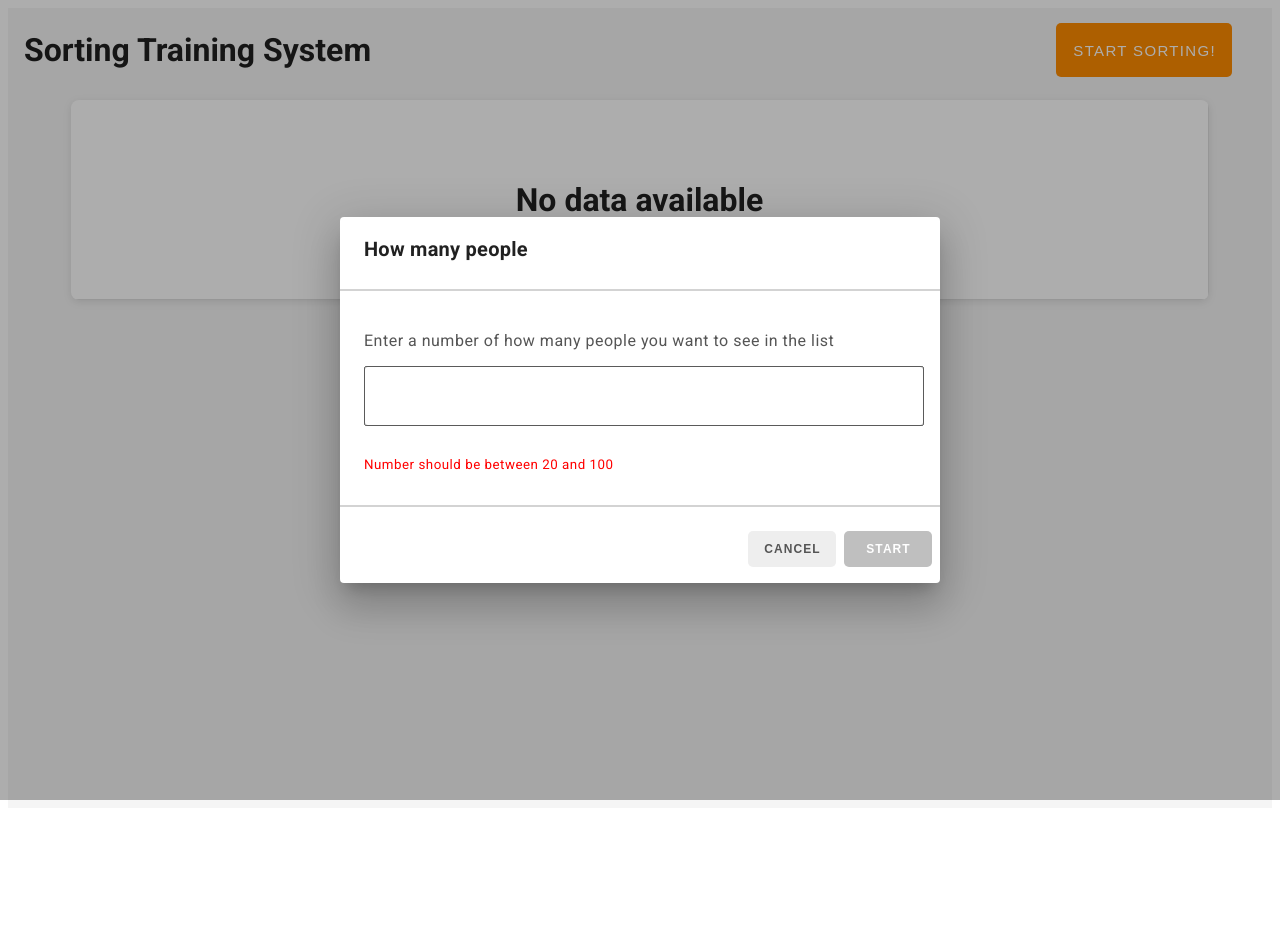
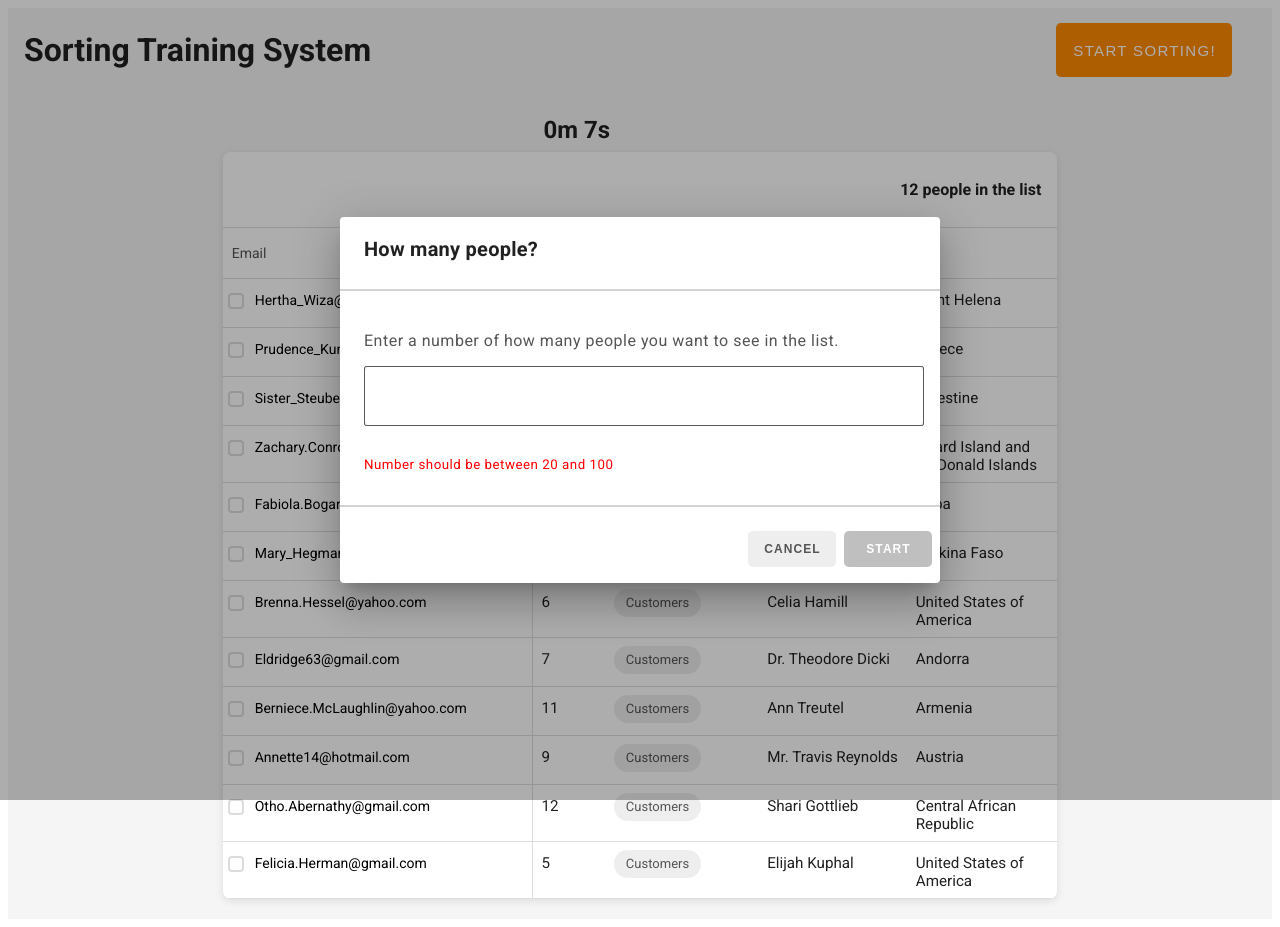
Before and after one commit to Tahmid79/vue-test-project, a Vue app: page / in a window 1280 px wide. Both pictures are taken after a click on the button "START SORTING!". Before the commit the page ends 816 px from the top, so only its background shows below. Built offline with nearby package versions, Linux system fonts and the light colour scheme.

Commit message:
add extra tag

```diff
--- a/src/components/DialogTest.vue
+++ b/src/components/DialogTest.vue
@@ -11,13 +11,13 @@
         ></v-btn>
       </template>
 
-      <v-card title="How many people">
+      <v-card title="How many people?">
         <hr class="divider-modal" />
         <v-card-text>
           <v-row dense>
             <v-col cols="12" md="12" sm="6">
               <p class="number-label">
-                Enter a number of how many people you want to see in the list
+                Enter a number of how many people you want to see in the list.
               </p>
               <v-text-field
                 class="number-input"
--- a/src/components/DragTest.vue
+++ b/src/components/DragTest.vue
@@ -64,8 +64,10 @@
             </td>
             <td class="cell-size" width="10%">{{ element.potatoes }}</td>
             <td class="cell-size" width="10%">
-              <div class="customer-tag">
-                <p class="customer-text">{{ element.tags }}</p>
+              <div class="tag-cell">
+                <div v-for="tag of element.tags" class="customer-tag">
+                <p class="customer-text">{{ tag }}</p>
+              </div>
               </div>
             </td>
             <td class="cell-size" width="20%">{{ element.fullName }}</td>
@@ -132,9 +134,15 @@ const generateData = (num: number) => {
       potatoes: potatoesCount,
       fullName: faker.person.fullName(),
       location: faker.location.country(),
-      tags: "Customers",
+      tags: ["Customers"],
       checked: false
     };
+
+    const randNum = Math.random();
+
+    if(randNum >= 0.8){
+      item.tags.push("VIP");
+    }
 
     potatoesCount += 1;
 
@@ -145,7 +153,7 @@ const generateData = (num: number) => {
 };
 
 // Generate 12 items for the list
-// generateData(12);
+generateData(12);
 
 const dragStart = () => {
   console.log("Drag started");
@@ -277,7 +285,9 @@ tr:hover {
 }
 
 .customer-tag{
-  width: 84px;
+  width: fit-content;
+  padding-left: 12px;
+  padding-right: 12px;
   height: 28px;
   gap: 0px;
   border-radius: 16px;
@@ -377,6 +387,11 @@ tr:hover {
   transform: translate(-50%, -50%) rotate(45deg);
 }
 
+.tag-cell{
+  display: flex;
+  column-gap: 6px;
+}
+
 /* Responsive Design */
 @media screen and (max-width: 768px) {
   .draggable-container {
--- a/src/views/Home.vue
+++ b/src/views/Home.vue
@@ -16,24 +16,10 @@ import { onMounted, ref, nextTick } from "vue";
 import DialogTest from "../components/DialogTest.vue";
 import DragTest from "../components/DragTest.vue";
 
-const tableRef = ref<typeof Table | null>(null); // Type the ref as Table or null
-
 function handleNumberEvent(event: any) {
   const num: number = event;
   console.log(num);
-
-  if (tableRef?.value) {
-    tableRef?.value?.generateData(num); // Call the method only if it's available
-  }
 }
-
-// onMounted(() => {
-//   nextTick(() => {
-//     if (tableRef?.value) {
-//       tableRef?.value?.sayHello(); // Call the method only if it's available
-//     }
-//   });
-// });
 </script>
 
 <style lang="scss" scoped>
```
